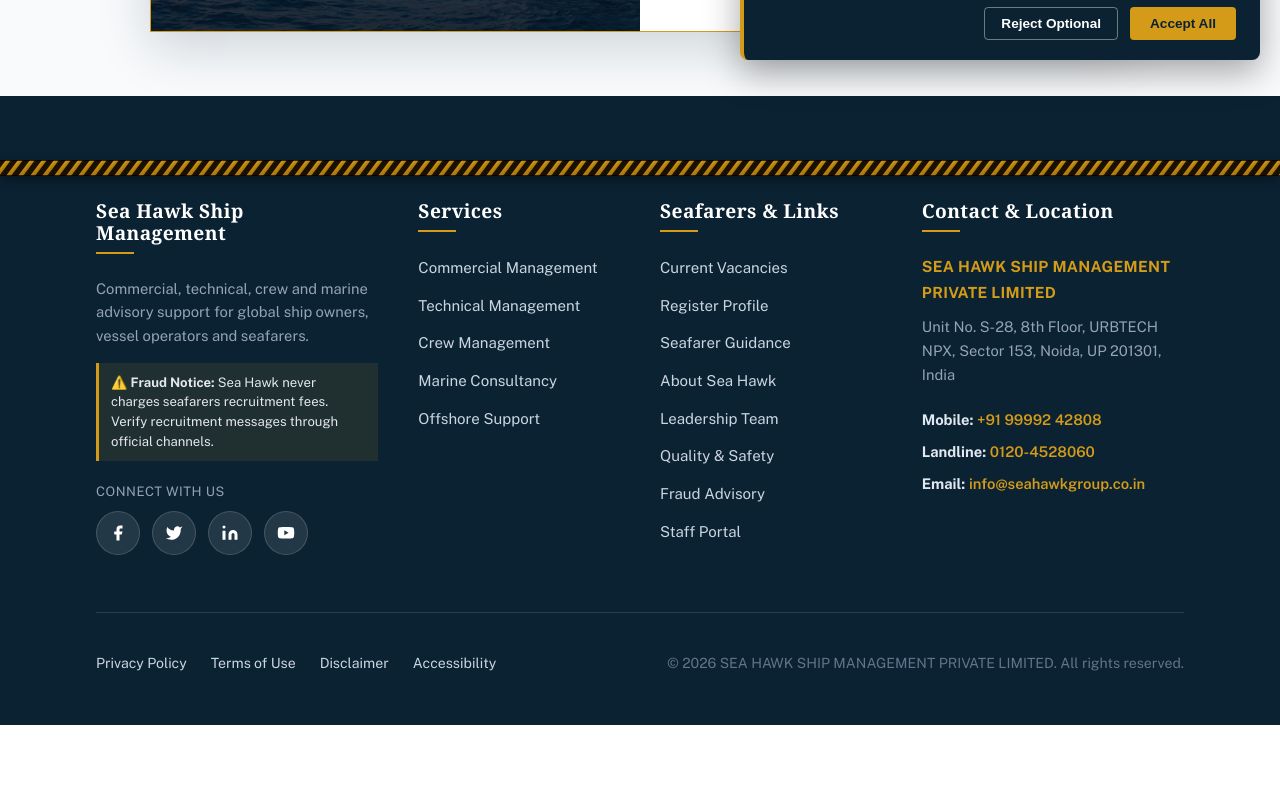
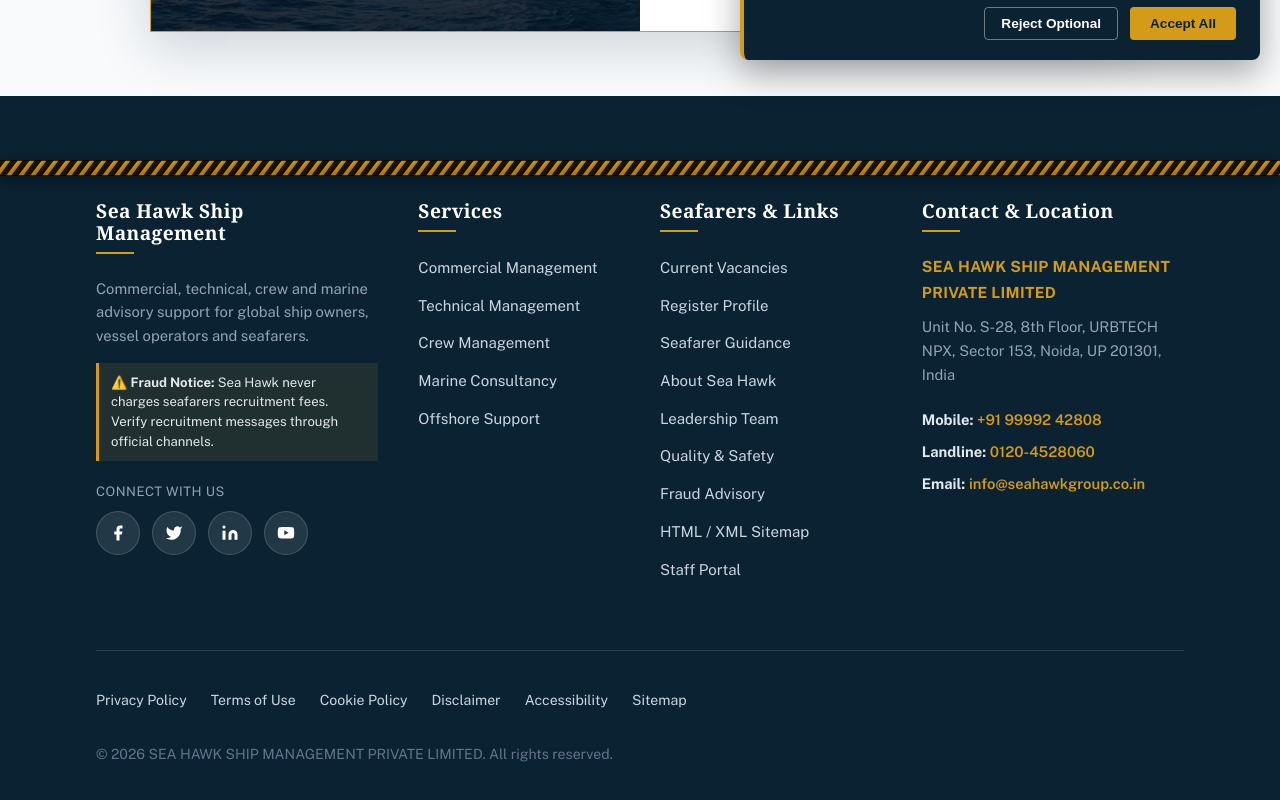
Before and after one commit to gyanvendra-web/sea-hawk-ship-management, a Next.js app: page /admin/login/ in a window 1280 px wide. Shown: the part 720-1520 px from the top of the page. Before the commit the page ends 1445 px from the top, so only its background shows below. Built offline with nearby package versions, Linux system fonts and the light colour scheme; no server answers.

Commit message:
feat: add Sitemap and Cookie Policy links to footer

```diff
--- a/src/components/Footer.tsx
+++ b/src/components/Footer.tsx
@@ -66,6 +66,7 @@
               <li><Link href="/about/leadership/">Leadership Team</Link></li>
               <li><Link href="/about/quality-safety-compliance/">Quality &amp; Safety</Link></li>
               <li><Link href="/recruitment-fraud-advisory/">Fraud Advisory</Link></li>
+              <li><a href="/sitemap.xml" target="_blank" rel="noopener noreferrer">HTML / XML Sitemap</a></li>
               <li><Link href="/admin/login/">Staff Portal</Link></li>
             </ul>
           </div>
@@ -90,8 +91,10 @@
           <ul className="footer-legal-links">
             <li><Link href="/privacy-policy/">Privacy Policy</Link></li>
             <li><Link href="/terms/">Terms of Use</Link></li>
+            <li><Link href="/cookie-policy/">Cookie Policy</Link></li>
             <li><Link href="/disclaimer/">Disclaimer</Link></li>
             <li><Link href="/accessibility/">Accessibility</Link></li>
+            <li><a href="/sitemap.xml" target="_blank" rel="noopener noreferrer">Sitemap</a></li>
           </ul>
           <p className="footer-copyright">
             © {new Date().getFullYear()} {site.legalName}. All rights reserved.
```
